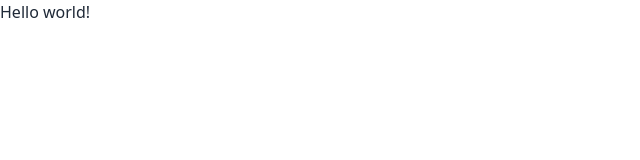
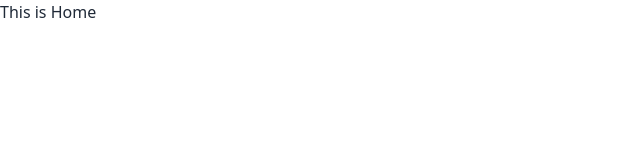
Before and after one commit to Anik98Bh/b9a8-book-vibe-Anik98B, a React (Vite) app: page / in a window 1280 px wide. Shown: the top 160 px of the page, without its empty margins (0-640 px from the left). Built offline with nearby package versions, Linux system fonts and the light colour scheme.

Commit message:
added home component

```diff
--- /dev/null
+++ b/src/components/Home/Home.jsx
@@ -0,0 +1,10 @@
+
+const Home = () => {
+    return (
+        <div>
+            <h1>This is Home</h1>
+        </div>
+    );
+};
+
+export default Home;
```
Also changed, not shown: src/main.jsx (+9 -1 lines).
